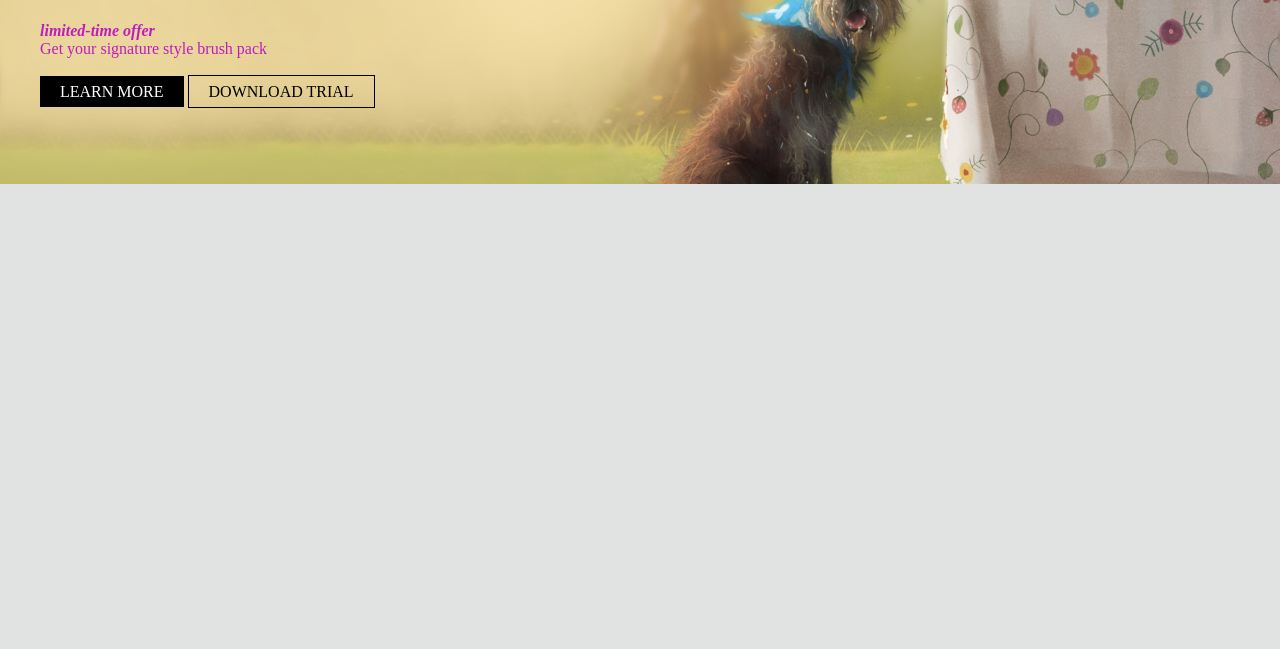
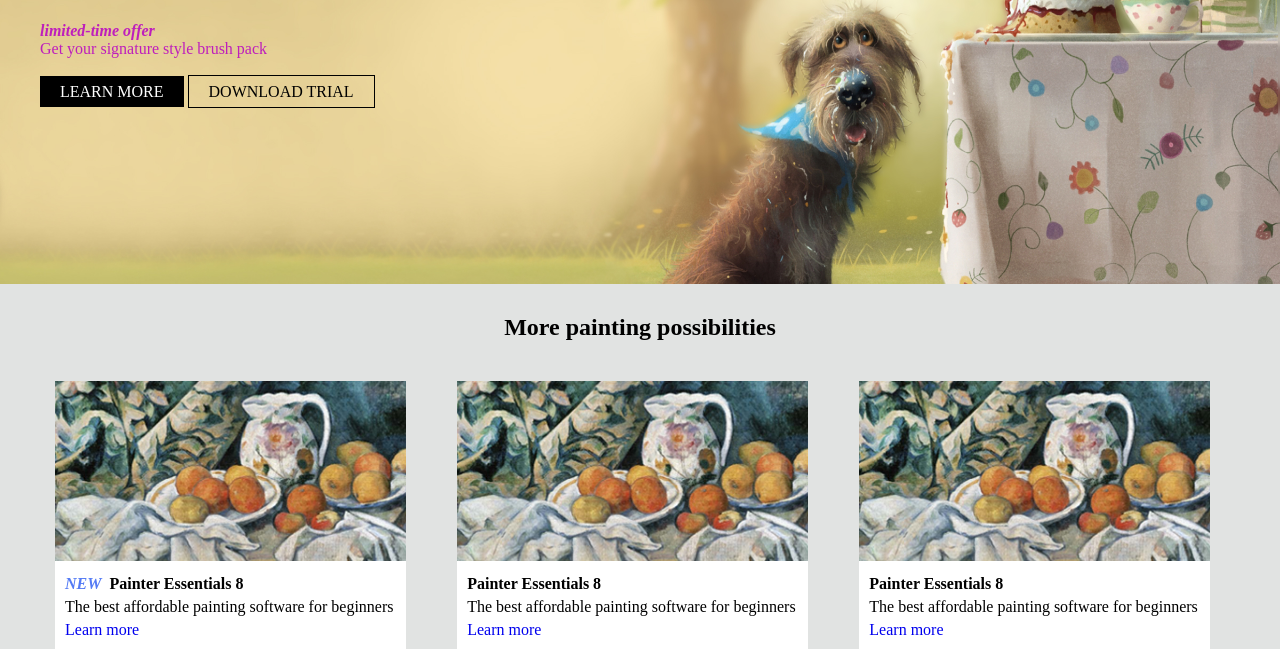
Before and after one commit to SachaOldhill/sass-painter, a website: page src/index.html in a window 1280 px wide. Shown: the part 196-845 px from the top of the page. Before the commit the page ends 800 px from the top, so only its background shows below. Drawn offline with nearby package versions, Linux system fonts and the light colour scheme; files that its build step writes are made by us from their sources; files whose address does not match are found by name.

Commit message:
card main

```diff
--- a/src/index.html
+++ b/src/index.html
@@ -53,6 +53,37 @@
           </div>
         </div>
       </div>
+      <main>
+        <div class="title">
+          <h2>More painting possibilities</h2>
+        </div>
+        <div class="cards">
+          <div class="card">
+            <img src="img\brush-pack-module.jpg" alt="">
+            <div class="card_txt">
+              <h4><span class="new">NEW</span>Painter Essentials 8</h4>
+              <span class="span_block">The best affordable painting software for beginners</span>
+              <a href="#">Learn more</a>
+            </div>
+          </div>
+          <div class="card">
+            <img src="img\brush-pack-module.jpg" alt="">
+            <div class="card_txt">
+              <h4>Painter Essentials 8</h4>
+              <span class="span_block">The best affordable painting software for beginners</span>
+              <a href="#">Learn more</a>
+            </div>
+          </div>
+          <div class="card">
+            <img src="img\brush-pack-module.jpg" alt="">
+            <div class="card_txt">
+              <h4>Painter Essentials 8</h4>
+              <span class="span_block">The best affordable painting software for beginners</span>
+              <a href="#">Learn more</a>
+            </div>
+          </div>
+        </div>
+      </main>
     </div>
   </body>
 </html>
--- a/src/partials/_homepage.scss
+++ b/src/partials/_homepage.scss
@@ -24,9 +24,9 @@ div#app{
   }
   .my_jumbotron{
     background-image:url("img/bg-painter-home.jpg");
-    background-position: right bottom;
+    background-position: right;
     background-size: cover;
-    height: 300px;
+    height: 400px;
     padding: 40px;
     .jumbo_txt{
       width: 350px;
@@ -56,4 +56,38 @@ div#app{
     }
 
   }
+  main{
+    padding-top: 30px;
+    width: 1170px;
+    margin: auto;
+    .title{
+      text-align: center;
+    }
+    .cards{
+      margin-right: 15px;
+      padding-top: 40px;
+      display: flex;
+      justify-content: space-between;
+      .card{
+        background-color: white;
+        img{
+          height: 180px;
+        }
+        .card_txt{
+          padding: 10px;
+          .span_block{
+            display: block;
+            padding: 5px 0px;
+          }
+          span.new{
+            color: $nav-icon;
+            font-size: 16px;
+            padding-right: 8px;
+            font-style: italic;
+            font-weight: bold;
+          }
+        }
+      }
+    }
+  }
 }
```
Also changed, not shown: dist/index.html, dist/style.css.
